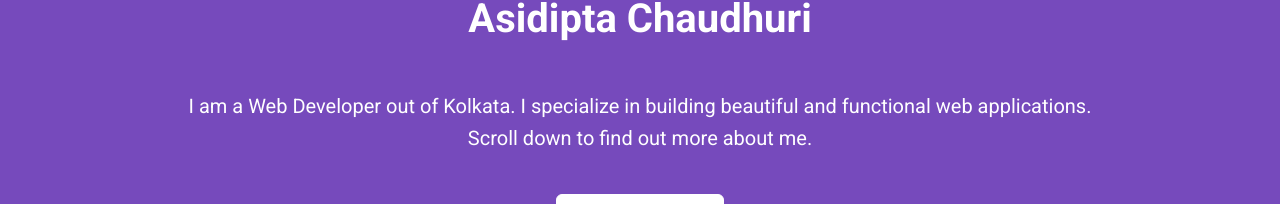
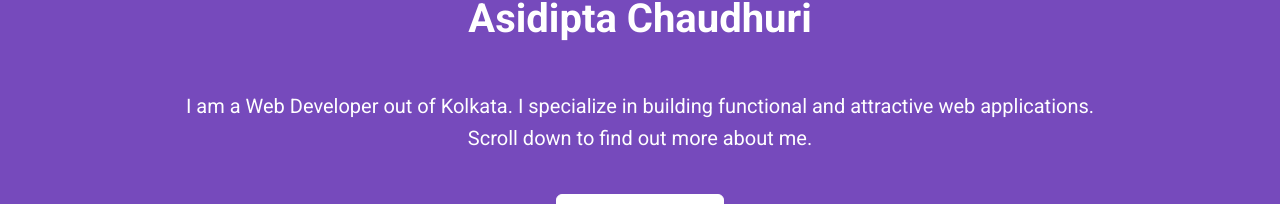
Before and after one commit to asi309/portfolio, a React (Create React App) app: page / in a window 1280 px wide. Shown: the part 171-375 px from the top of the page. Built offline with nearby package versions, Linux system fonts and the light colour scheme; the HTML template or start-up script is replaced by a standard one.

Commit message:
Minor changes

```diff
--- a/src/components/Banner.js
+++ b/src/components/Banner.js
@@ -8,8 +8,8 @@ export default function Banner() {
         <h1 className="portfolio__title">Asidipta Chaudhuri</h1>
       </div>
       <p className="portfolio__subtitle">
-        I am a Web Developer out of Kolkata. I specialize in building beautiful
-        and functional web applications.
+        I am a Web Developer out of Kolkata. I specialize in building functional
+        and attractive web applications.
         <br />
         Scroll down to find out more about me.
       </p>
```
